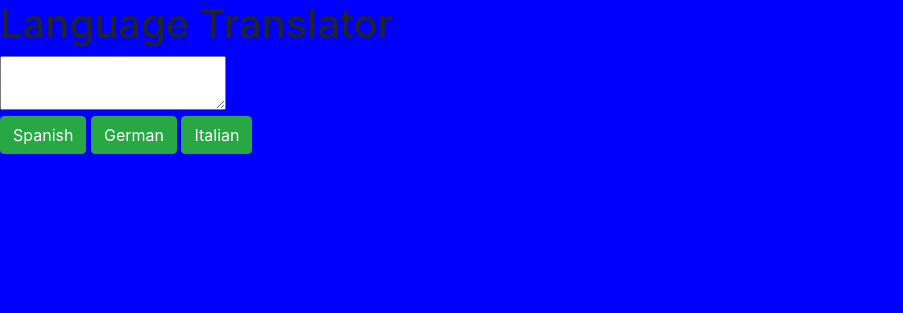
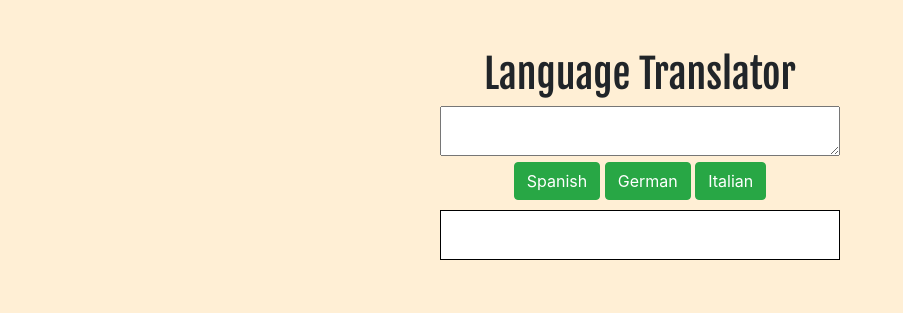
Before and after one commit to leotaylor/languageTranlator, a plain HTML site: page index.html in a window 1280 px wide. Shown: the whole page, without its empty margins (0-903 px from the left). Drawn offline with nearby package versions, Linux system fonts and the light colour scheme.

Commit message:
css styled like a pro

```diff
--- a/index.html
+++ b/index.html
@@ -5,6 +5,7 @@
     <meta name="viewport" content="width=device-width, initial-scale=1.0">
     <meta http-equiv="X-UA-Compatible" content="ie=edge">
     <title>Language Translator</title>
+    <link href="https://fonts.googleapis.com/css?family=Fjalla+One" rel="stylesheet">
     <link rel="stylesheet" href="https://maxcdn.bootstrapcdn.com/bootstrap/4.0.0/css/bootstrap.min.css" integrity="sha384-Gn5384xqQ1aoWXA+058RXPxPg6fy4IWvTNh0E263XmFcJlSAwiGgFAW/dAiS6JXm" crossorigin="anonymous">
     <link rel="stylesheet" href="main.css">
 </head>
@@ -18,6 +19,9 @@
             <button type="button" class="btn btn-success">German</button>
             <button type="button" class="btn btn-success">Italian</button>
         </div>
+        <div id="output_box">
+
+        </div>
     </div>
     <script src="main.js"></script>
 </body>
--- a/main.css
+++ b/main.css
@@ -1,3 +1,25 @@
 body {
-    background-color: blue;
+    margin: auto;
+    width: 50%;
+    padding: 50px;
+    text-align: center;
+    background-color: papayawhip;
 }
+
+h1 {
+    font-family: 'Fjalla One', sans-serif;
+}
+textarea {
+    width: 400px;
+    height: 50px;
+}
+
+#output_box {
+    width: 400px;
+    height: 50px;
+    border: 1px solid black;
+    margin: auto;
+    text-align: center;
+    margin-top: 10px;
+    background-color: white;
+}
```
